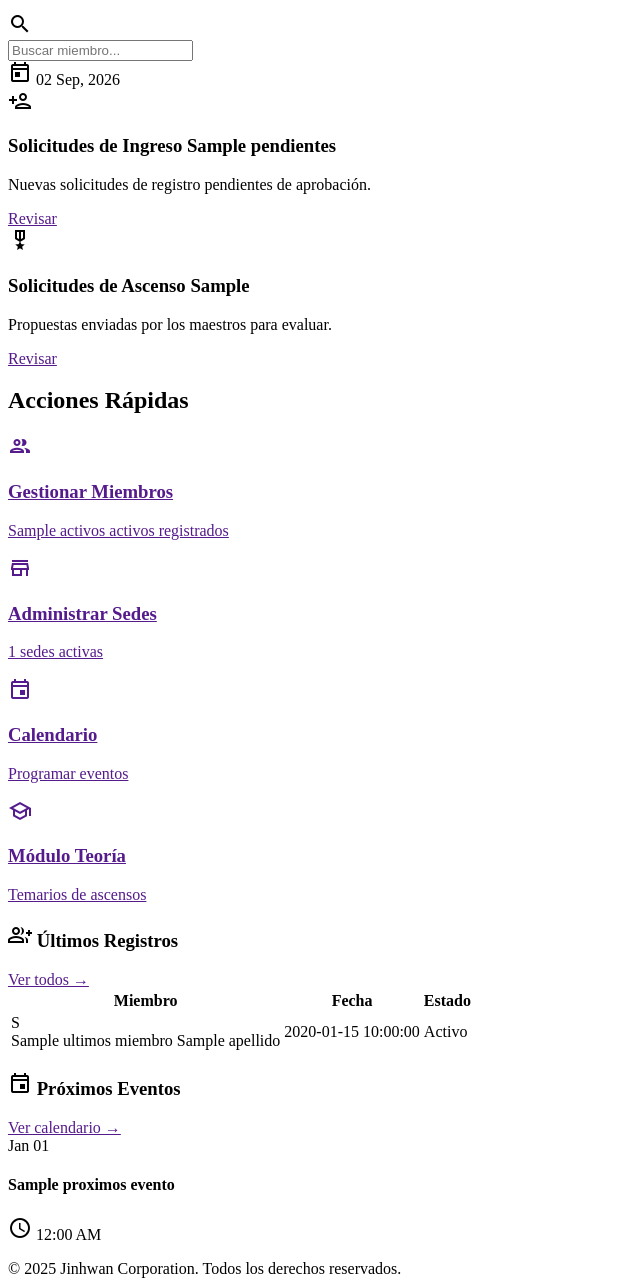
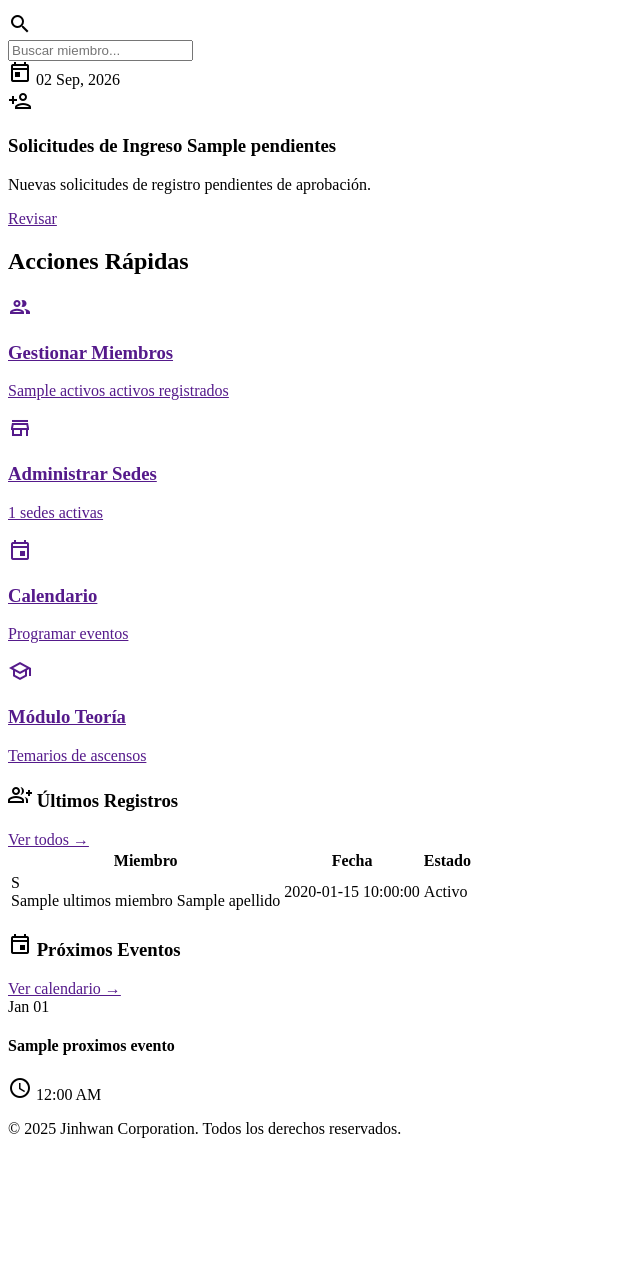
Before and after one commit to wilouzet22/Jinhwan-Corporation, a PHP site: template vistas/administracion/dashboard.php in a window 1280 px wide. Shown: the part 905-2191 px from the top of the page, without its empty margins (0-640 px from the left). After the commit the page ends 2043 px from the top, so only its background shows below. Run offline with PHP 8.4, Linux system fonts and the light colour scheme; the template is opened without the code that fills it: most values are stand-ins (such as "Sample title", 1, 10 or a date in 2020); data that the repository does not hold is empty.

Commit message:
dashboard: eliminar bloque de solicitudes de ascenso

```diff
--- a/vistas/administracion/dashboard.php
+++ b/vistas/administracion/dashboard.php
@@ -54,23 +54,7 @@
         </div>
         <?php endif; ?>
 
-        <?php if ($stats['pendientes_ascenso'] > 0): ?>
-        <div class="bg-gradient-to-br from-blue-500/10 via-blue-500/5 to-transparent dark:from-blue-500/20 dark:via-slate-900 dark:to-slate-900 border border-blue-500/30 p-5 rounded-2xl flex items-center justify-between shadow-md hover-lift transition-all">
-            <div class="flex items-center gap-4">
-                <div class="w-12 h-12 rounded-2xl bg-blue-500/20 flex items-center justify-center text-blue-500 shrink-0">
-                    <span class="material-icons-outlined text-2xl">military_tech</span>
-                </div>
-                <div>
-                    <h3 class="text-blue-900 dark:text-blue-300 font-bold text-base flex items-center gap-2">
-                        Solicitudes de Ascenso
-                        <span class="px-2 py-0.5 rounded-full text-xs bg-blue-500/20 text-blue-600 dark:text-blue-400 font-extrabold"><?= $stats['pendientes_ascenso'] ?></span>
-                    </h3>
-                    <p class="text-slate-600 dark:text-slate-400 text-xs mt-0.5">Propuestas enviadas por los maestros para evaluar.</p>
-                </div>
-            </div>
-            <a href="<?= base_url('/admin/registros') ?>" class="px-4 py-2.5 bg-tkd-blue hover:bg-blue-700 text-white font-bold rounded-xl text-xs uppercase tracking-wider transition-all shadow-md hover:shadow-blue-500/30 shrink-0 ml-3">Revisar</a>
-        </div>
-        <?php endif; ?>
+
     </div>
     <?php endif; ?>
 
```
